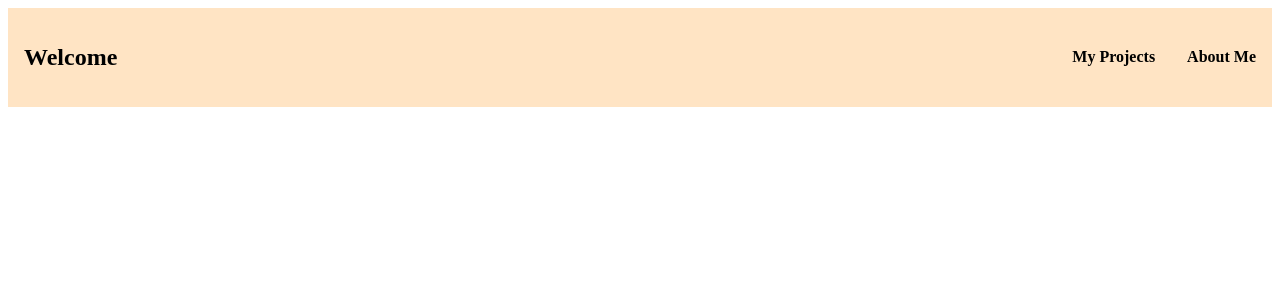
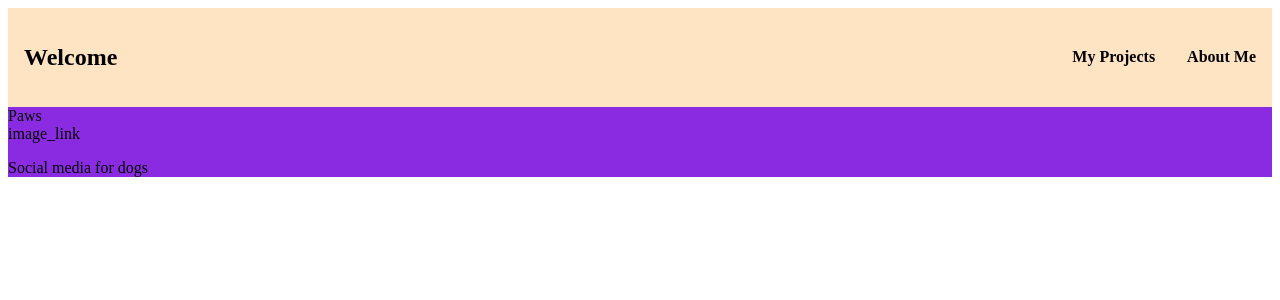
Before and after one commit to Markjust1/Portfolio-React-App, a React (Create React App) app: page / in a window 1280 px wide. Shown: the top 300 px of the page. Built offline with nearby package versions, Linux system fonts and the light colour scheme.

Commit message:
add project component

```diff
--- a/src/App.js
+++ b/src/App.js
@@ -1,9 +1,23 @@
 import Navigation from "./components/Navigation";
+import Project from "./components/Project";
+
+const projects = [
+  {
+    name: "Paws",
+    description: "Social media for dogs",
+    img: 'image_link'
+  }
+];
 
 function App() {
   return (
     <div className="App">
       <Navigation />
+      <Project
+        name={projects[0].name}
+        description={projects[0].description}
+        image={projects[0].img}
+      />
     </div>
   );
 }
--- a/src/components/Navigation.css
+++ b/src/components/Navigation.css
@@ -4,7 +4,6 @@
   align-items: center;
   justify-content: space-between;
   background-color: bisque;
-
 }
 
 .nav-items {
--- a/src/components/Navigation.jsx
+++ b/src/components/Navigation.jsx
@@ -1,10 +1,10 @@
-import './Navigation.css';
+import "./Navigation.css";
 
 function Navigation() {
   return (
     <div className="nav">
       <h2>Welcome</h2>
-      <div className='nav-items'>
+      <div className="nav-items">
         <h4>My Projects</h4>
         <h4>About Me</h4>
       </div>
--- /dev/null
+++ b/src/components/Project.css
@@ -0,0 +1,3 @@
+.project {
+  background-color: blueviolet;
+}
--- /dev/null
+++ b/src/components/Project.jsx
@@ -0,0 +1,14 @@
+import "./Project.css";
+
+function Project(props) {
+  console.log('props', props);
+  return (
+    <div className="project">
+      <div>{props.name}</div>
+      <div>{props.image}</div>
+      <p>{props.description}</p>
+    </div>
+  );
+}
+
+export default Project;
```
